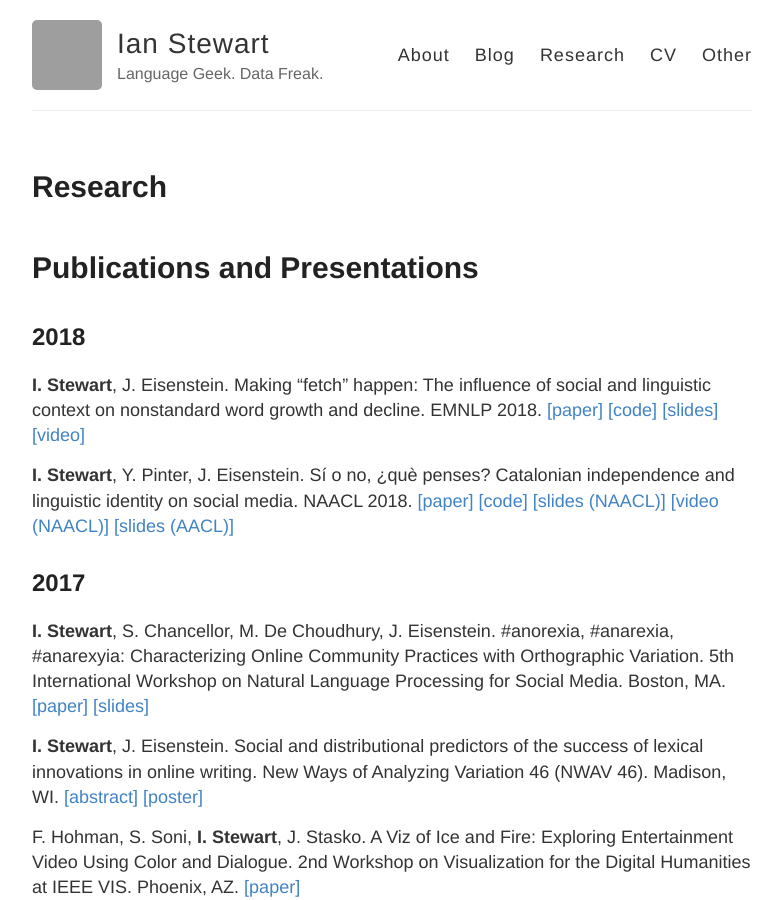
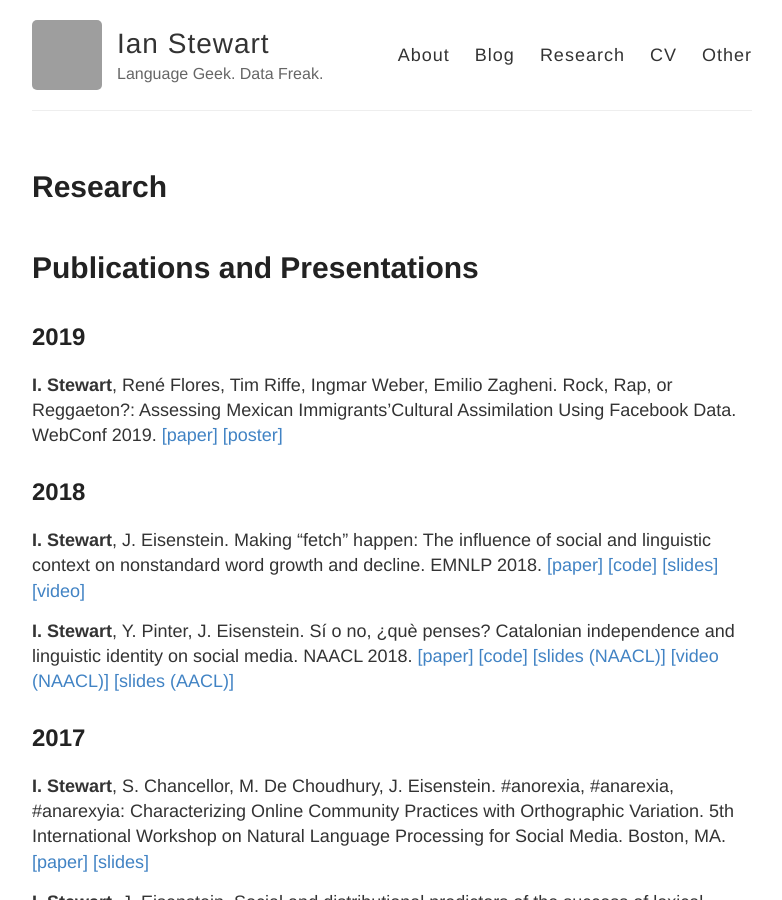
Before and after one commit to ianbstewart/ianbstewart.github.io, a Jekyll site: the page built from research.md, in a window 1280 px wide and 900 px high. Shown: the whole window, without its empty margins (248-1030 px from the left). Built offline with Jekyll 4.4.1, drawn with Linux system fonts in a browser that asks for light colours; grey boxes are pictures that could not be loaded.

Commit message:
updating research

```diff
--- a/index.html
+++ b/index.html
@@ -3,12 +3,13 @@ layout: default
 ---
 
 Hi there!
-I am a fourth-year PhD student at Georgia Tech who is interested in language variation and change in online environments, as well as models for natural language processing that can generalize to noisy situations.
+I am a fourth-year PhD student at Georgia Tech who is interested in language variation and change in online environments, such as the adoption of new words and the change in word semantics over time.
 You can find more info <a href="./about/">here</a>, my CV <a href="./docs/istewart_cv.pdf">here</a>, and my blog <a href="./blog/">here</a>.
 
 <br><br>
 <b>News</b><br>
 <ul>
+<li><b>21.01.2019</b>: I had a short paper about immigrant assimilation accepted to the <a href="https://www2019.thewebconf.org">Web Conference</a> based on the work I did at the <a href="https://www.demogr.mpg.de/en/">Max Planck Demographic Institute</a> last summer! Looking forward to seeing the other interesting web+society research.
 <li><b>01.10.2018</b>: I will be attending a workshop in the Netherlands, <a href="https://www.lorentzcenter.nl/lc/web/2018/1094/description.php3?wsid=1094&venue=Snellius">New Methods in Computational Sociolinguistics</a>, from 5-9 November. It's an exciting time for this new subfield and I hope I can contribute to it! </li>
 <li><b>10.08.2018</b>: I had a <a href="https://arxiv.org/abs/1709.00345">long paper</a> about nonstandard word adoption accepted at EMNLP 2018 and will be attending in November. See you all in Brussels!</li>
 </ul>
--- a/research.md
+++ b/research.md
@@ -4,6 +4,14 @@ title: Research
 permalink: /research/
 ---
 # Publications and Presentations
+
+## 2019
+
+**I. Stewart**, René Flores, Tim Riffe, Ingmar Weber, Emilio Zagheni.
+Rock, Rap, or Reggaeton?: Assessing Mexican Immigrants’Cultural Assimilation Using Facebook Data.
+WebConf 2019.
+[[paper]](#)
+[[poster]](#)
 
 ## 2018
 
```
